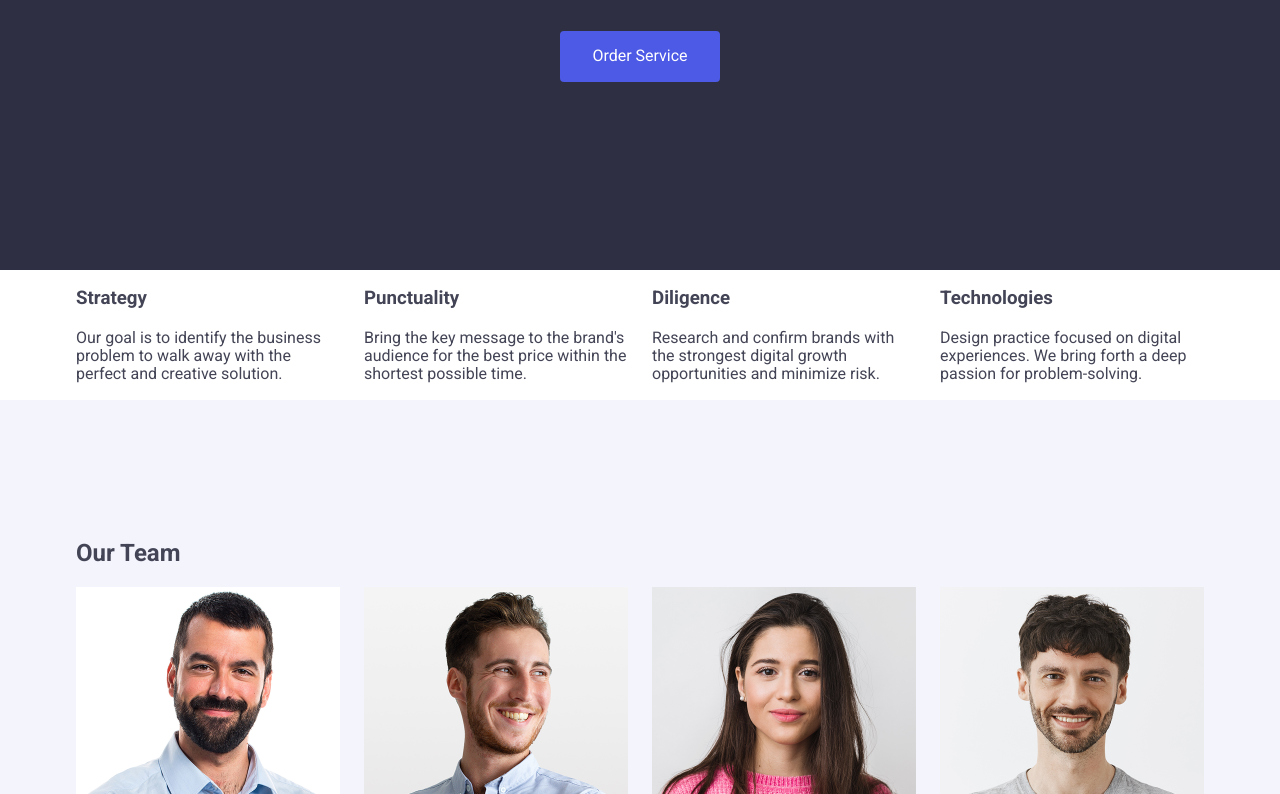
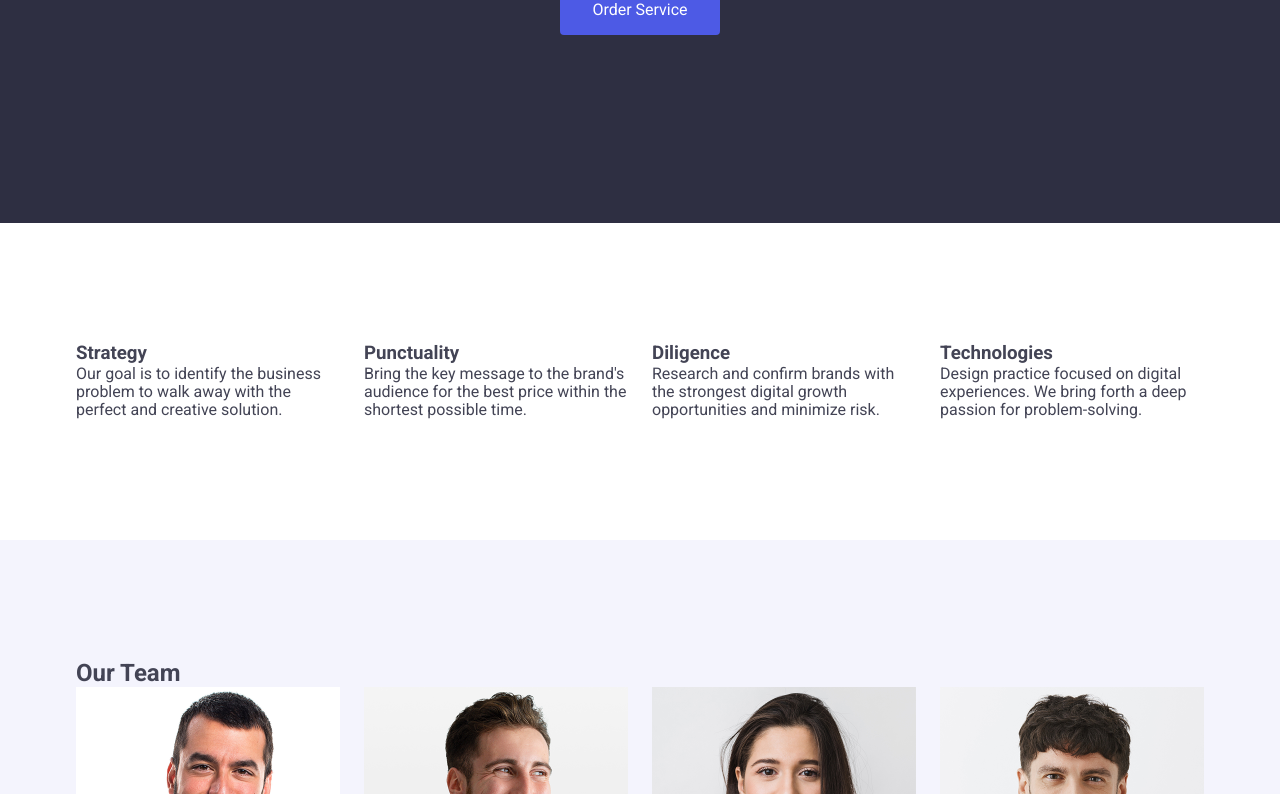
Before and after one commit to shalamay99-rgb/goit-markup-hw-03, a plain HTML site: page index.html in a window 1280 px wide. Shown: the part 383-1177 px from the top of the page. Drawn offline with nearby package versions, Linux system fonts and the light colour scheme.

Commit message:
add index file

```diff
--- a/css/styles.css
+++ b/css/styles.css
@@ -1,4 +1,11 @@
 /* RESET */
+h1,
+h2,
+h3,
+p {
+  margin: 0;
+}
+
 body {
   font-family: "Roboto", sans-serif;
   color: #434455;
@@ -138,5 +145,12 @@ a {
   position: absolute;
   width: 1px;
   height: 1px;
+  margin: -1px;
+  padding: 0;
+  border: 0;
+
+  white-space: nowrap;
+  clip-path: inset(100%);
+  clip: rect(0 0 0 0);
   overflow: hidden;
 }
--- a/index.html
+++ b/index.html
@@ -61,13 +61,11 @@
       <section class="hero">
         <div class="container hero-container">
           <h1 class="hero-title">Effective Solutions for Your Business</h1>
-        </div>
-        <div class="button-container">
           <button type="button" class="hero-button">Order Service</button>
         </div>
       </section>
 
-      <section class="features">
+      <section class="features section">
         <div class="container">
           <h2 class="visually-hidden">Our Features</h2>
           <ul class="features-list">
@@ -119,8 +117,10 @@
                 height="260"
                 alt="Product Designer"
               />
-              <h3 class="team-subtitle">Mark Guerrero</h3>
-              <p class="team-text">Product Designer</p>
+              <div class="team-content">
+                <h3 class="team-subtitle">Mark Guerrero</h3>
+                <p class="team-text">Product Designer</p>
+              </div>
             </li>
 
             <li class="team-item">
@@ -174,8 +174,10 @@
                   height="300"
                   alt="App"
                 />
-                <h3 class="portfolio-subtitle">Banking App</h3>
-                <p class="portfolio-text">App</p>
+                <div class="portfolio-content">
+                  <h3 class="portfolio-subtitle">Banking App</h3>
+                  <p class="portfolio-text">App</p>
+                </div>
               </li>
               <li class="portfolio-item">
                 <img
```
